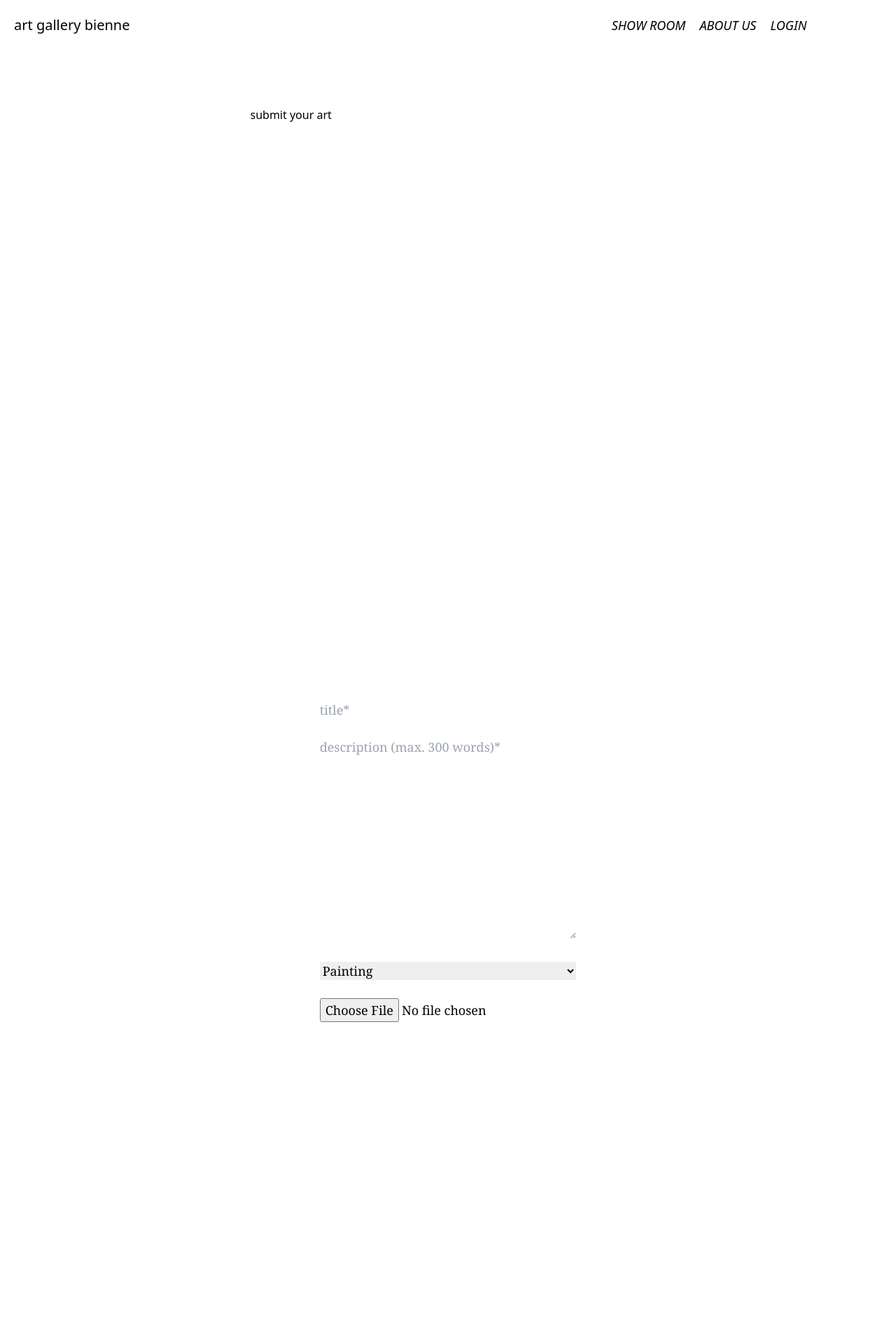
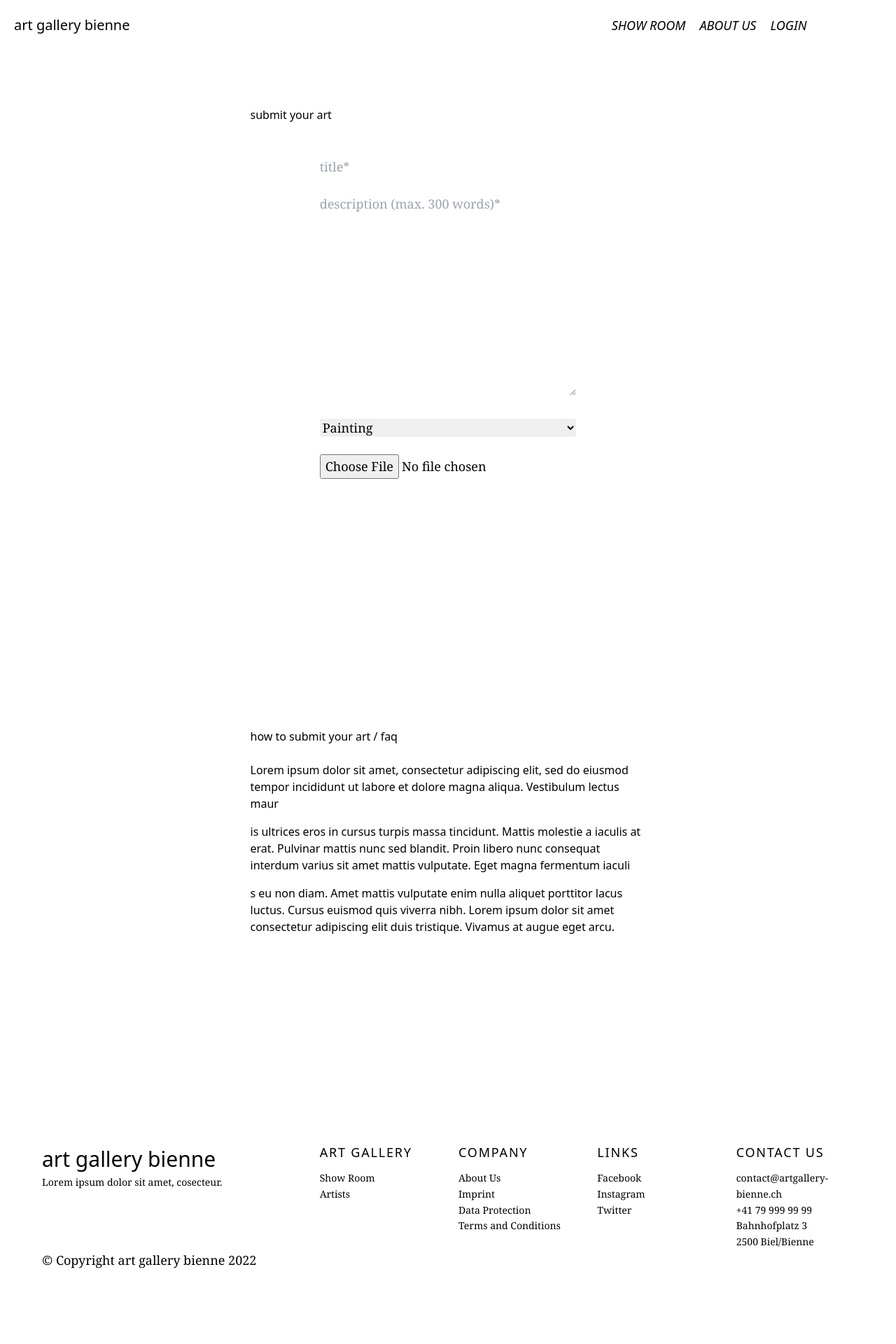
Before and after one commit to kirillwolkow/artgallerybienne, a Django app: page /art-create/ in a window 1280 px wide. Shown: the top 1920 px of the page at 70% size. After the commit the page ends 1812 px from the top, so only its background shows below. Run offline with Django 4.2, Linux system fonts and the light colour scheme; some libraries are stand-ins or nearby versions.

Commit message:
fix styling of submit art

```diff
--- a/project/gallery/templates/gallery/art_create.html
+++ b/project/gallery/templates/gallery/art_create.html
@@ -5,10 +5,12 @@
 
 <section class="submit-section relative">
     <main id="art-create-section" class="max-w-7xl py-20 mx-auto">
-        <div class="grid grid-cols-12 place-content-start grid-rows-3 px-[60px] gap-x-[30px]">
-            <div class="col-start-4 col-end-10 row-span-1">
+        <div class="grid grid-cols-12 place-content-start px-[60px] gap-x-[30px]">
+            <div class="col-start-4 col-end-10">
                 <h2 class="main-title">submit your art</h1>
             </div>
+        </div>
+        <div class="grid grid-cols-12 place-content-start px-[60px] gap-x-[30px]">
             <div class="my-6 col-start-5 col-end-9 mb-40">
                 <form method="post" class="w-full" enctype="multipart/form-data">
                     {% csrf_token %}
@@ -20,14 +22,16 @@
                         </p>
                     </div>
                     {% endfor %}
-                    <button class="text-white font-normal font-serif text-lg leading-7 w-full bg-gold-leaf rounded-sm py-2 mt-16" type="submit">submit</button>
+                    <button class="text-white font-normal font-serif text-lg leading-7 w-full bg-gold-leaf rounded-sm py-2 mt-8" type="submit">submit</button>
                 </form>
             </div>
         </div>
-        <div class="grid grid-cols-12 place-content-start grid-rows-3 mt-24 px-[60px] gap-x-[30px]">
-            <div class="col-start-4 col-end-10 row-span-1">
+        <div class="grid grid-cols-12 place-content-start mt-24 px-[60px] gap-x-[30px]">
+            <div class="col-start-4 col-end-10">
                 <h2 class="main-title">how to submit your art / faq</h1>
             </div>
+        </div>
+        <div class="grid grid-cols-12 place-content-start px-[60px] gap-x-[30px]">
             <div class="my-6 mb-40 col-start-4 col-end-10">
                 <p class="mb-4">Lorem ipsum dolor sit amet, consectetur adipiscing elit, sed do eiusmod tempor incididunt ut labore et dolore magna aliqua. Vestibulum lectus maur</p>
                 <p class="mb-4">is ultrices eros in cursus turpis massa tincidunt. Mattis molestie a iaculis at erat. Pulvinar mattis nunc sed blandit. Proin libero nunc consequat interdum varius sit amet mattis vulputate. Eget magna fermentum iaculi</p>
```
